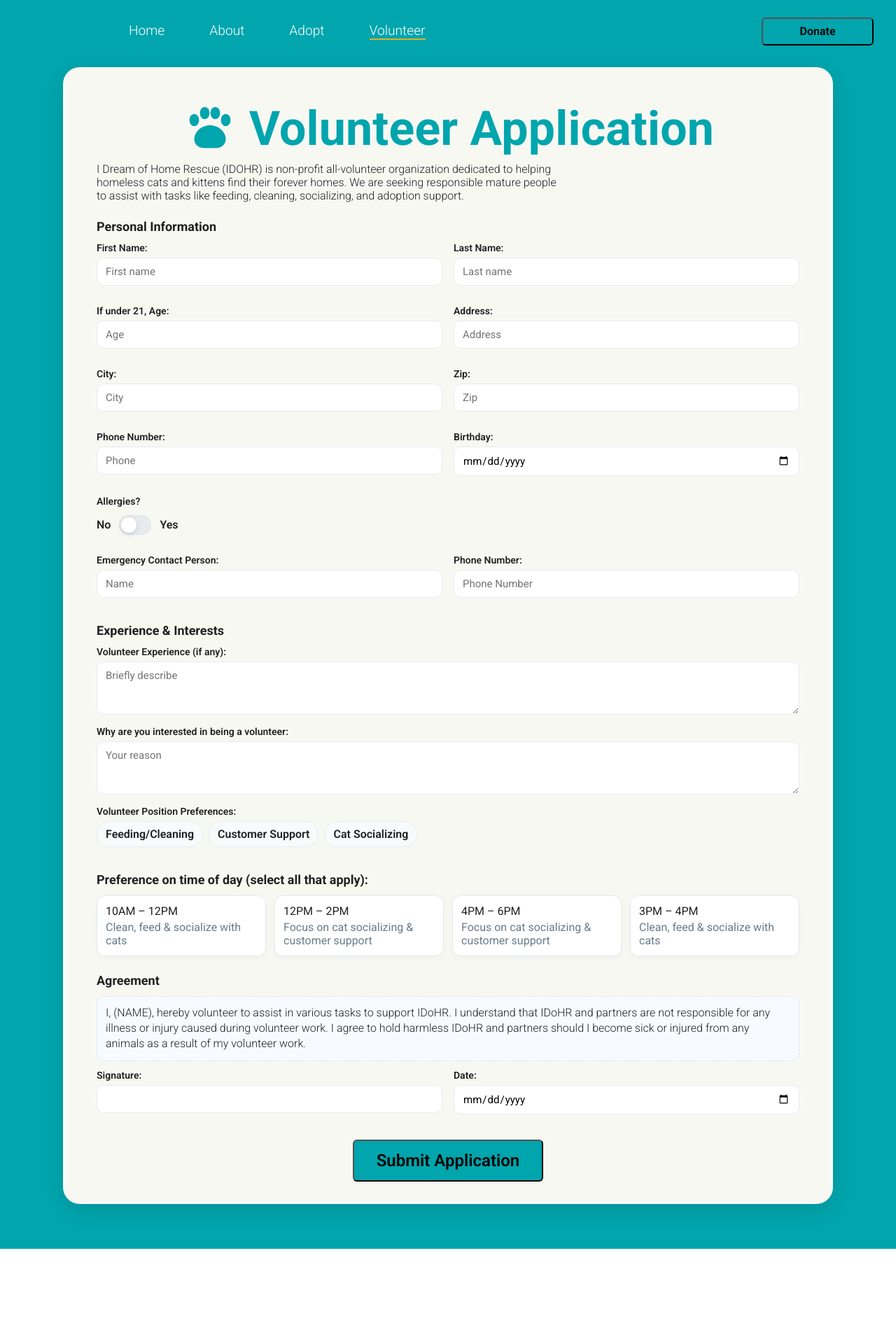
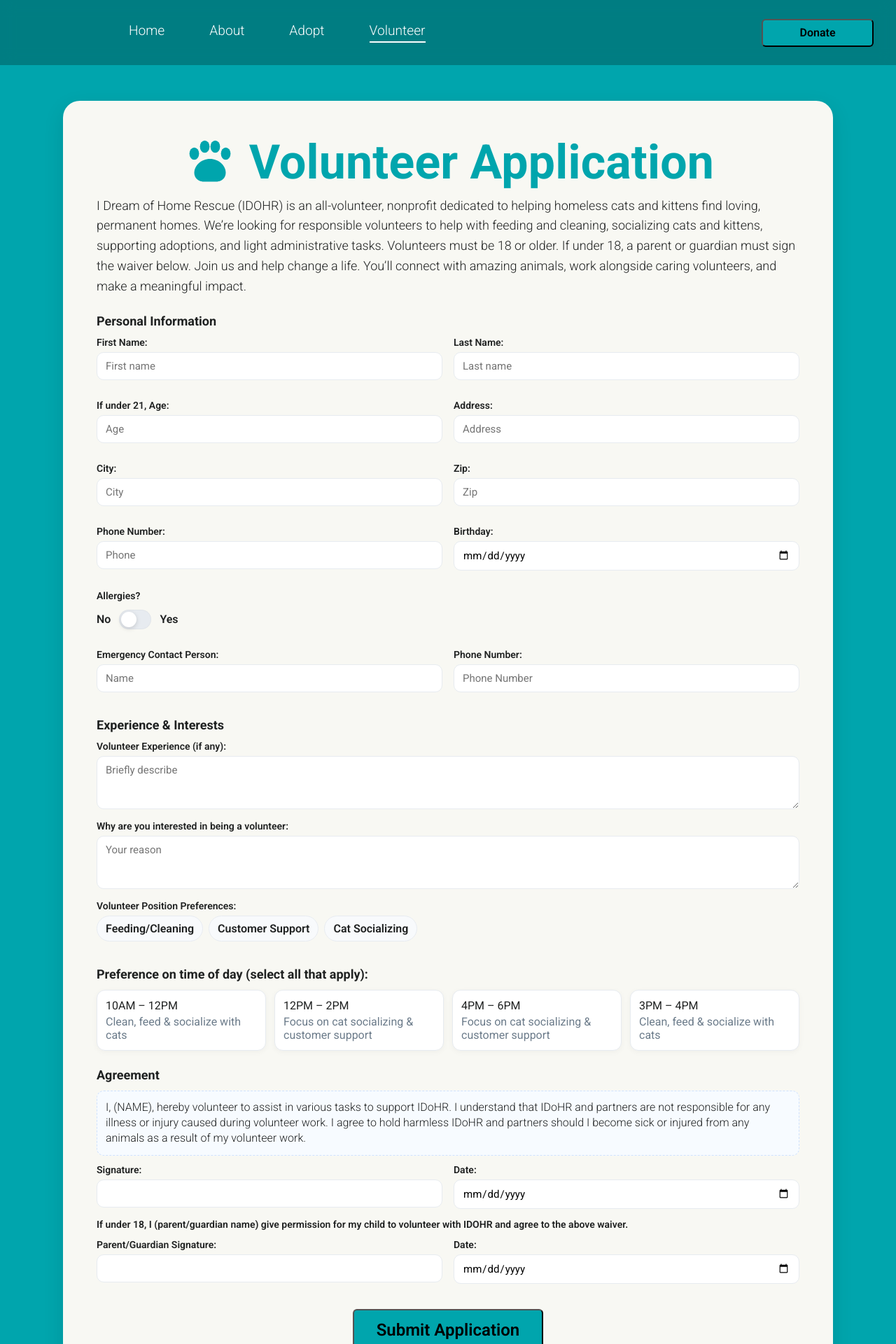
Before and after one commit to cconner57/idohr, a Vue app: page /volunteer in a window 1280 px wide. Shown: the top 1920 px of the page at 70% size. Before the commit the page ends 1784 px from the top, so only its background shows below. Built offline with nearby package versions, Linux system fonts and the light colour scheme.

Commit message:
fixed navbar

```diff
--- a/src/components/nav-bar/NavBar.vue
+++ b/src/components/nav-bar/NavBar.vue
@@ -1,42 +1,55 @@
 <script setup lang="ts">
-import { useRouter } from 'vue-router'
+import { ref, watch, onUnmounted } from 'vue'
+import { useRouter, useRoute } from 'vue-router'
 import { goToDonate } from '../../utils/navigate'
 import Button from '../ui/Button.vue'
-import { ref, onMounted, onUnmounted } from 'vue'
 
 const isScrolledDown = ref(false)
-
 const router = useRouter()
+const route = useRoute()
 
 const handleScroll = () => {
-  // Check if the scroll position is past a certain threshold (e.g., 50px)
   isScrolledDown.value = window.scrollY > 50
 }
 
-onMounted(() => {
-  window.addEventListener('scroll', handleScroll)
-})
+const add = () => window.addEventListener('scroll', handleScroll, { passive: true })
+const remove = () => window.removeEventListener('scroll', handleScroll)
 
-onUnmounted(() => {
-  window.removeEventListener('scroll', handleScroll)
-})
+// React to route changes (including initial mount)
+watch(
+  () => route.path,
+  (path, _prev, onCleanup) => {
+    remove() // ensure we don't double-bind
+
+    if (path === '/volunteer') {
+      // No listeners on Volunteer; force the blurred state
+      isScrolledDown.value = true
+      return
+    }
+
+    // Other pages: set initial state + attach listener
+    isScrolledDown.value = window.scrollY > 50
+    add()
+
+    // Auto-cleanup when route changes again
+    onCleanup(() => remove())
+  },
+  { immediate: true },
+)
+
+// Extra safety if the component unmounts
+onUnmounted(remove)
 </script>
 
 <template>
   <nav :class="{ 'nav-blurred': isScrolledDown }">
     <section class="nav-links">
-      <RouterLink to="/" class="nav-item" active-class="active">
-        <p>Home</p>
-      </RouterLink>
-      <RouterLink to="/about" class="nav-item" active-class="active">
-        <p>About</p>
-      </RouterLink>
-      <RouterLink to="/adopt" class="nav-item" active-class="active">
-        <p>Adopt</p>
-      </RouterLink>
-      <RouterLink to="/volunteer" class="nav-item" active-class="active">
-        <p>Volunteer</p>
-      </RouterLink>
+      <RouterLink to="/" class="nav-item" active-class="active"><p>Home</p></RouterLink>
+      <RouterLink to="/about" class="nav-item" active-class="active"><p>About</p></RouterLink>
+      <RouterLink to="/adopt" class="nav-item" active-class="active"><p>Adopt</p></RouterLink>
+      <RouterLink to="/volunteer" class="nav-item" active-class="active"
+        ><p>Volunteer</p></RouterLink
+      >
     </section>
     <Button title="Donate" color="green" @click="goToDonate(router)" />
   </nav>
@@ -77,7 +90,15 @@ nav {
 }
 
 .nav-item.active {
-  border-bottom: 2px solid var(--yellow);
+  font-weight: 600;
+  border-bottom: 2px solid var(--font-color-light);
+  padding-bottom: 4px;
+  p {
+    font-size: 1.2rem;
+  }
+  &:hover {
+    cursor: pointer;
+  }
 }
 
 button {
--- a/src/pages/Volunteer.vue
+++ b/src/pages/Volunteer.vue
@@ -35,9 +35,12 @@ import Button from '../components/ui/Button.vue'
       </header>
 
       <p class="lede">
-        I Dream of Home Rescue (IDOHR) is non-profit all-volunteer organization dedicated to helping
-        homeless cats and kittens find their forever homes. We are seeking responsible mature people
-        to assist with tasks like feeding, cleaning, socializing, and adoption support.
+        I Dream of Home Rescue (IDOHR) is an all-volunteer, nonprofit dedicated to helping homeless
+        cats and kittens find loving, permanent homes. We’re looking for responsible volunteers to
+        help with feeding and cleaning, socializing cats and kittens, supporting adoptions, and
+        light administrative tasks. Volunteers must be 18 or older. If under 18, a parent or
+        guardian must sign the waiver below. Join us and help change a life. You’ll connect with
+        amazing animals, work alongside caring volunteers, and make a meaningful impact.
       </p>
 
       <fieldset class="grid" aria-labelledby="pi">
@@ -189,6 +192,21 @@ import Button from '../components/ui/Button.vue'
             <div class="control"><input type="date" /></div>
           </div>
         </div>
+
+        <label for="parental-consent" class="label"
+          >If under 18, I (parent/guardian name) give permission for my child to volunteer with
+          IDOHR and agree to the above waiver.</label
+        >
+        <div class="grid" style="margin-top: 12px">
+          <div class="field">
+            <label class="label">Parent/Guardian Signature:</label>
+            <div class="control"><input placeholder="" /></div>
+          </div>
+          <div class="field">
+            <label class="label">Date:</label>
+            <div class="control"><input type="date" /></div>
+          </div>
+        </div>
       </fieldset>
 
       <div class="actions">
@@ -202,7 +220,7 @@ import Button from '../components/ui/Button.vue'
 .page-shell {
   min-height: 100vh;
   background-color: var(--green);
-  padding: 6rem 16px 64px;
+  padding: 9rem 16px 64px;
 }
 fieldset {
   border: 0;
@@ -298,7 +316,10 @@ fieldset {
 .lede {
   color: var(--text-700);
   margin: 6px 0 18px;
-  max-width: 75ch;
+  font-size: 1.125rem;
+  line-height: 1.6;
+  max-width: 1000px;
+  user-select: none;
 }
 
 .section-title {
@@ -394,9 +415,10 @@ fieldset {
   pointer-events: none;
 }
 .chip:has(> input:checked) {
-  background: #e8f1ff;
-  border-color: #bfd0ff;
-  box-shadow: 0 0 0 3px rgba(30, 99, 217, 0.18) inset;
+  background: var(--green-weak);
+  border-color: var(--green);
+  box-shadow: 0 0 0 3px #1e63d92e inset;
+  color: var(--font-color-dark);
 }
 .chip:has(> input:focus-visible) {
   box-shadow: 0 0 0 3px var(--ring);
@@ -452,8 +474,8 @@ fieldset {
   pointer-events: none;
 }
 .time-card:has(> input:checked) {
-  background: #e8f1ff;
-  border-color: #bfd0ff;
+  background: var(--green-weak);
+  border-color: var(--green);
   box-shadow: 0 0 0 3px rgba(30, 99, 217, 0.18) inset;
 }
 .time-card:has(> input:focus-visible) {
```
